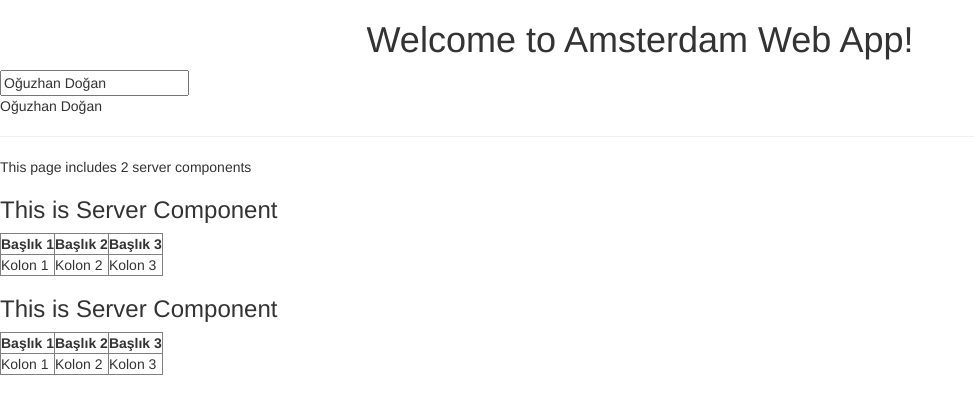
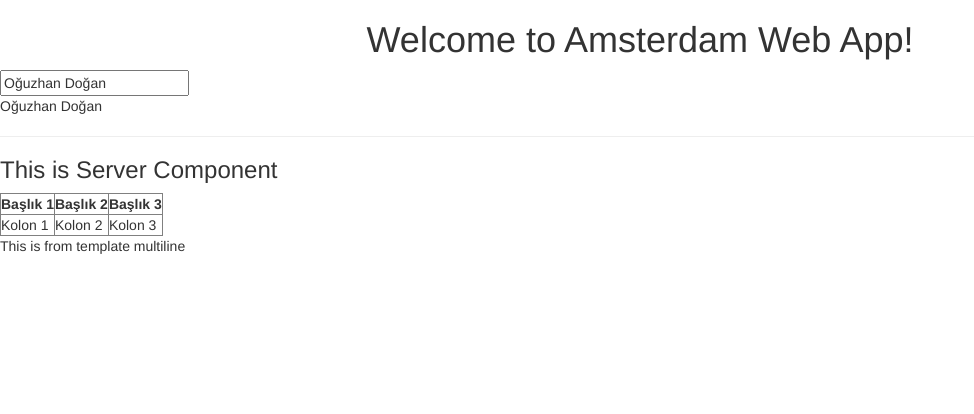
Before and after one commit to ogzhndgn/amsterdam-web-app, an Angular app: page / in a window 1280 px wide. Shown: the top 414 px of the page, without its empty margins (0-974 px from the left). Built offline with nearby package versions, Linux system fonts and the light colour scheme.

Commit message:
Multineline template support test

```diff
--- a/src/app/servers/servers.component.ts
+++ b/src/app/servers/servers.component.ts
@@ -2,8 +2,11 @@ import { Component, OnInit } from '@angular/core';
 
 @Component({
   selector: 'app-servers',
-  templateUrl: './servers.component.html',
-  //template:'<app-server></app-server><p>This is from template</p>',
+  //templateUrl: './servers.component.html',
+  template:`
+  <app-server></app-server>
+  <p>This is from template multiline</p>
+  `,
   styleUrls: ['./servers.component.css']
 })
 export class ServersComponent implements OnInit {
```
